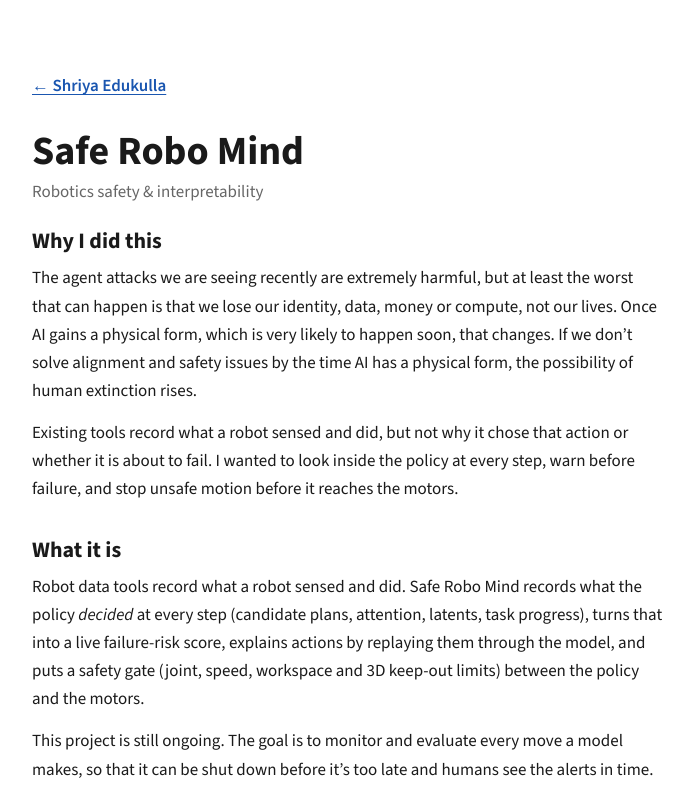
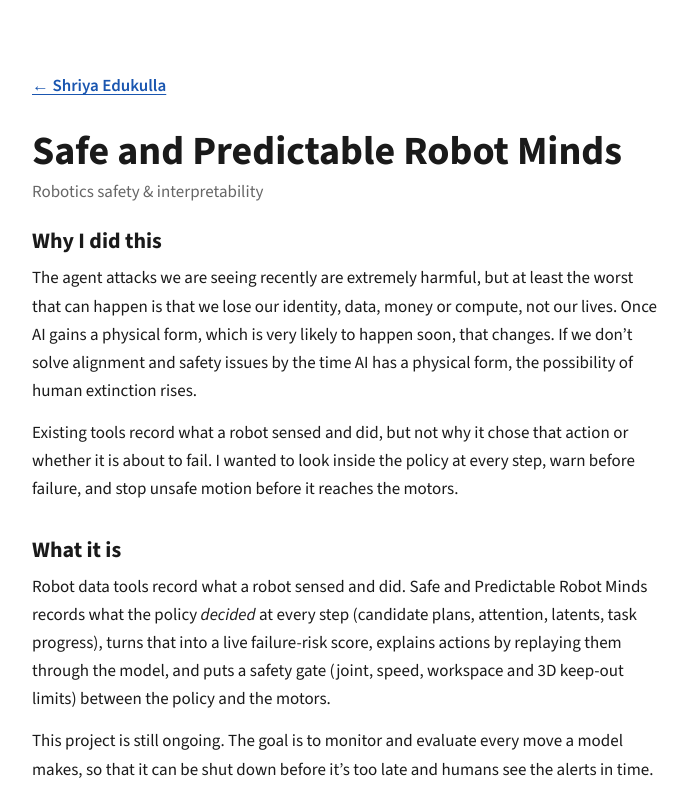
Before and after one commit to shriya1111/shriya1111.github.io, a plain HTML site: page projects/safe-and-predictable-robot-minds/index.html in a window 1280 px wide. Shown: the top 800 px of the page, without its empty margins (292-985 px from the left). Drawn offline with nearby package versions, Linux system fonts and the light colour scheme.

Commit message:
Rename Safe Robo Mind to Safe and Predictable Robot Minds
Co-Authored-By: Claude Opus 5.5 <noreply@anthropic.com>
Claude-Session: https://claude.ai/code/session_0131zGu2QDnKwXzh2uTHZRLo

```diff
--- a/projects/safe-robo-mind/index.html
+++ b/projects/safe-and-predictable-robot-minds/index.html
@@ -3,7 +3,7 @@
 <head>
 <meta charset="utf-8">
 <meta name="viewport" content="width=device-width, initial-scale=1">
-<title>Safe Robo Mind — Shriya Edukulla</title>
+<title>Safe and Predictable Robot Minds — Shriya Edukulla</title>
 <link rel="preconnect" href="https://fonts.googleapis.com">
 <link rel="preconnect" href="https://fonts.gstatic.com" crossorigin>
 <link href="https://fonts.googleapis.com/css2?family=Crimson+Pro:wght@500;600&family=Source+Sans+3:ital,wght@0,400;0,600;0,700;1,400&display=swap" rel="stylesheet">
@@ -65,13 +65,13 @@ footer a{margin-right:16px}
 <div class="page proj">
 <a class="back" href="../../">← Shriya Edukulla</a>
 
-  <h1>Safe Robo Mind</h1>
+  <h1>Safe and Predictable Robot Minds</h1>
   <span class="area">Robotics safety &amp; interpretability</span>
   <h2 class="first">Why I did this</h2>
   <p>The agent attacks we are seeing recently are extremely harmful, but at least the worst that can happen is that we lose our identity, data, money or compute, not our lives. Once AI gains a physical form, which is very likely to happen soon, that changes. If we don’t solve alignment and safety issues by the time AI has a physical form, the possibility of human extinction rises.</p>
   <p>Existing tools record what a robot sensed and did, but not why it chose that action or whether it is about to fail. I wanted to look inside the policy at every step, warn before failure, and stop unsafe motion before it reaches the motors.</p>
   <h2>What it is</h2>
-  <p>Robot data tools record what a robot sensed and did. Safe Robo Mind records what the policy <i>decided</i> at every step (candidate plans, attention, latents, task progress), turns that into a live failure-risk score, explains actions by replaying them through the model, and puts a safety gate (joint, speed, workspace and 3D keep-out limits) between the policy and the motors.</p>
+  <p>Robot data tools record what a robot sensed and did. Safe and Predictable Robot Minds records what the policy <i>decided</i> at every step (candidate plans, attention, latents, task progress), turns that into a live failure-risk score, explains actions by replaying them through the model, and puts a safety gate (joint, speed, workspace and 3D keep-out limits) between the policy and the motors.</p>
   <p>This project is still ongoing. The goal is to monitor and evaluate every move a model makes, so that it can be shut down before it’s too late and humans see the alerts in time.</p>
   <h2>Results</h2>
   <ul class="stats">
```
Also changed, not shown: index.html (+1 -1 lines), projects/rogue-agents/index.html (+1 -1 lines).
